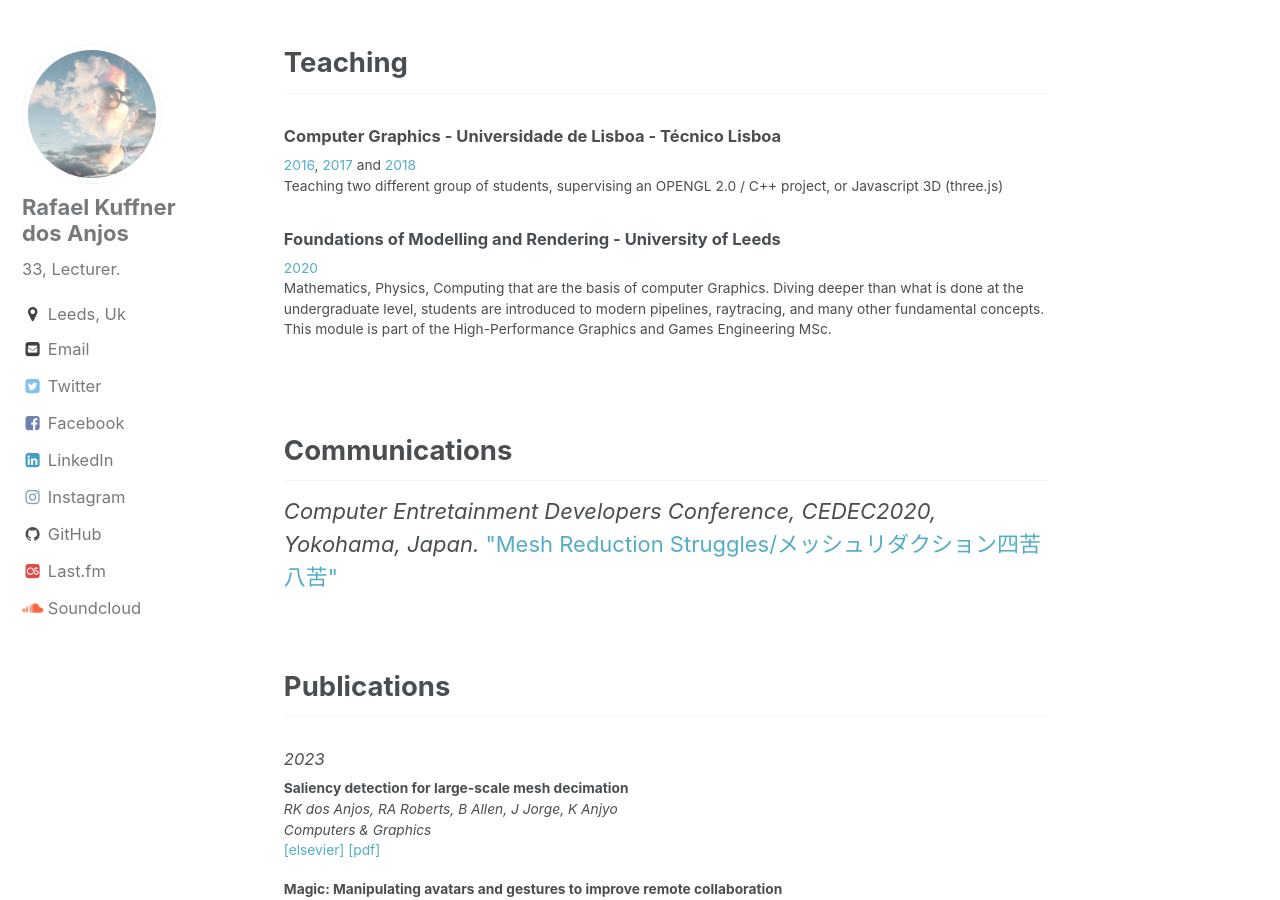
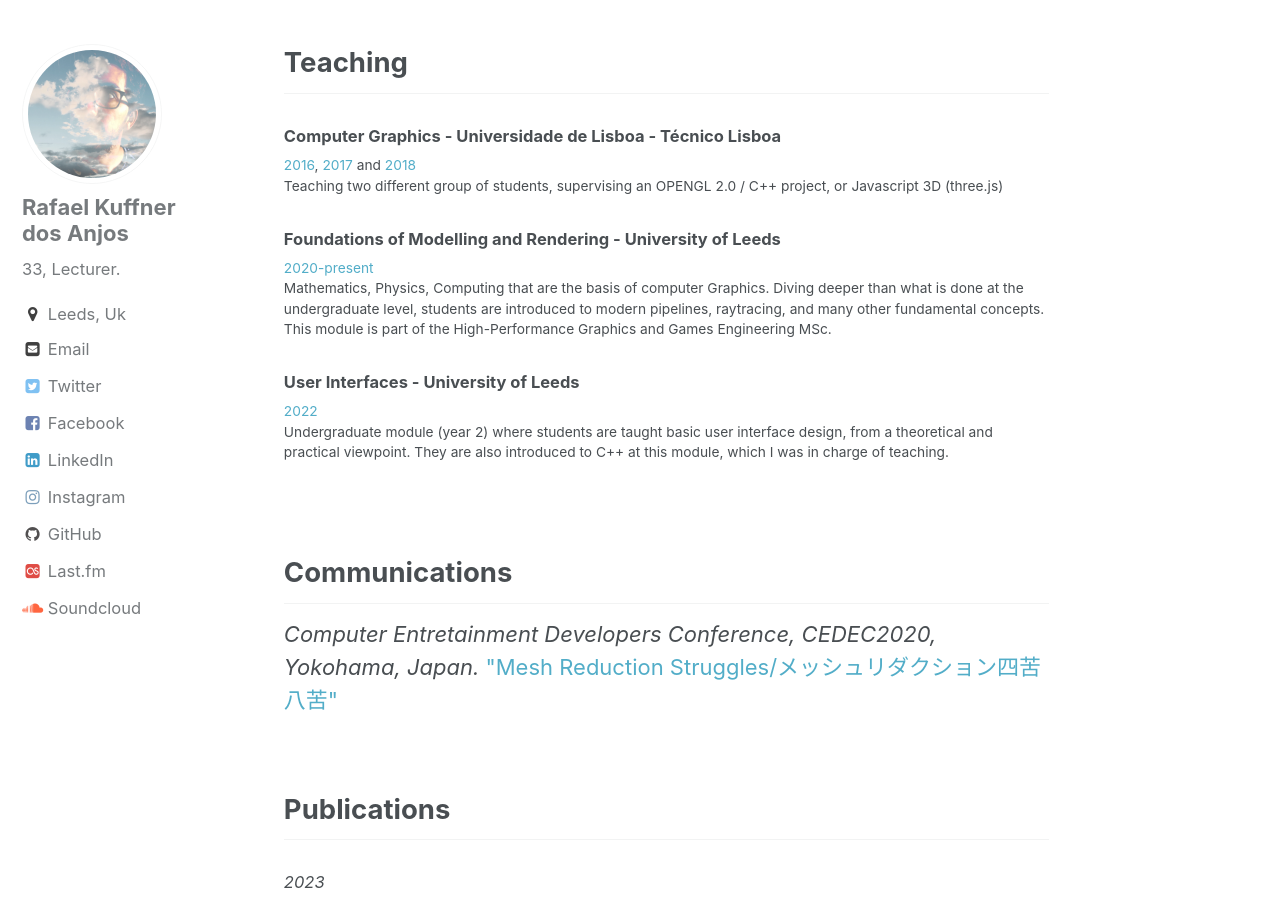
Before and after one commit to rafaelkuffner/rafaelkuffner.github.io, a Jekyll site: the page built from index.html, in a window 1280 px wide and 900 px high, scrolled down 2349 px. Built offline with Jekyll 4.4.1, drawn with Linux system fonts in a browser that asks for light colours; the list of posts is cut into pages by our own code.

Commit message:
Changes in teaching

```diff
--- a/index.html
+++ b/index.html
@@ -78,9 +78,14 @@ I developed part of the the AI component of the platform.
  Teaching two different group of students, supervising an OPENGL 2.0 / C++ project, or Javascript 3D (three.js)</p>
 
 <h4>Foundations of Modelling and Rendering - University of Leeds</h4>
-<p><a href="https://webprod3.leeds.ac.uk/catalogue/dynmodules.asp?Y=202122&F=P&M=COMP-5812M" target="_blank">2020</a><br>
+<p><a href="https://webprod3.leeds.ac.uk/catalogue/dynmodules.asp?Y=202223&F=P&M=COMP-5812M" target="_blank">2020-present</a><br>
 Mathematics, Physics, Computing that are the basis of computer Graphics. Diving deeper than what is done at the undergraduate level, students are introduced to modern pipelines, raytracing,
   and many other fundamental concepts. This module is part of the High-Performance Graphics and Games Engineering MSc.</p>
+
+<h4>User Interfaces - University of Leeds</h4>
+<p><a href="https://webprod3.leeds.ac.uk/catalogue/dynmodules.asp?Y=202223&M=COMP-2811" target="_blank">2022</a><br>
+Undergraduate module (year 2) where students are taught basic user interface design, from a theoretical and practical viewpoint. They are also introduced to C++ at this module, which I was in charge of teaching.</p>
+
 
 
 <p>&nbsp;</p>
```
